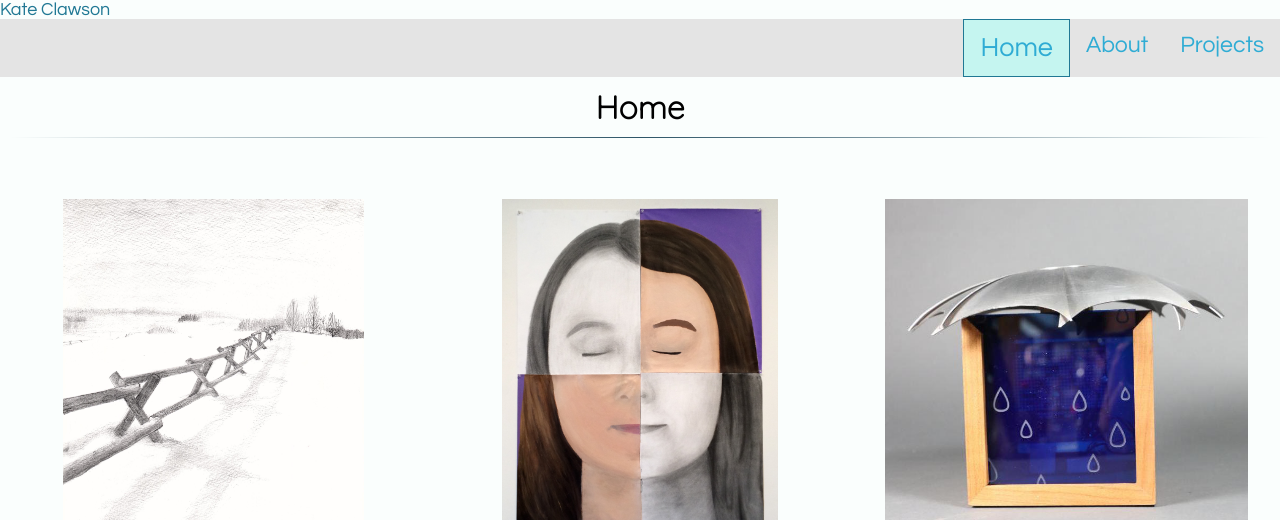
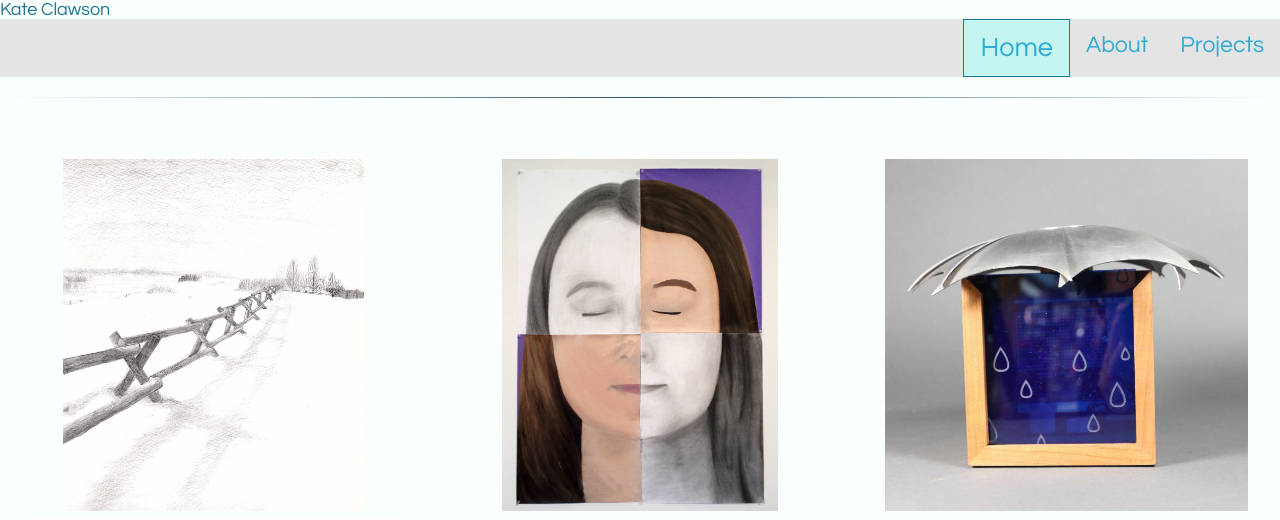
Before and after one commit to kateclaw/website, a plain HTML site: page index.html in a window 1280 px wide. Shown: the top 520 px of the page. Drawn offline with nearby package versions, Linux system fonts and the light colour scheme.

Commit message:
commenting out

```diff
--- a/index.html
+++ b/index.html
@@ -39,7 +39,7 @@
         <div class="content" style="text-align:center">
 			<div class="container">
 				<div class="main">
-					<h1>Home</h1>
+					<!--<h1>Home</h1>-->
 					<hr>
                 <!--<div class="transition">
         			<p class="welcome">Kate Clawson</p>
```
